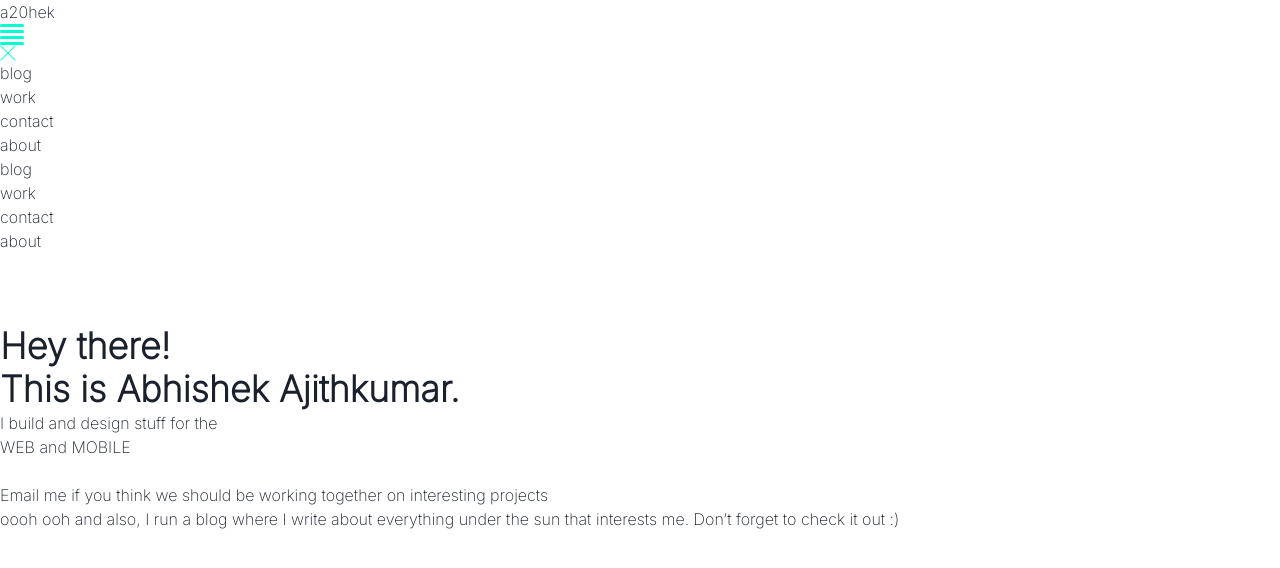
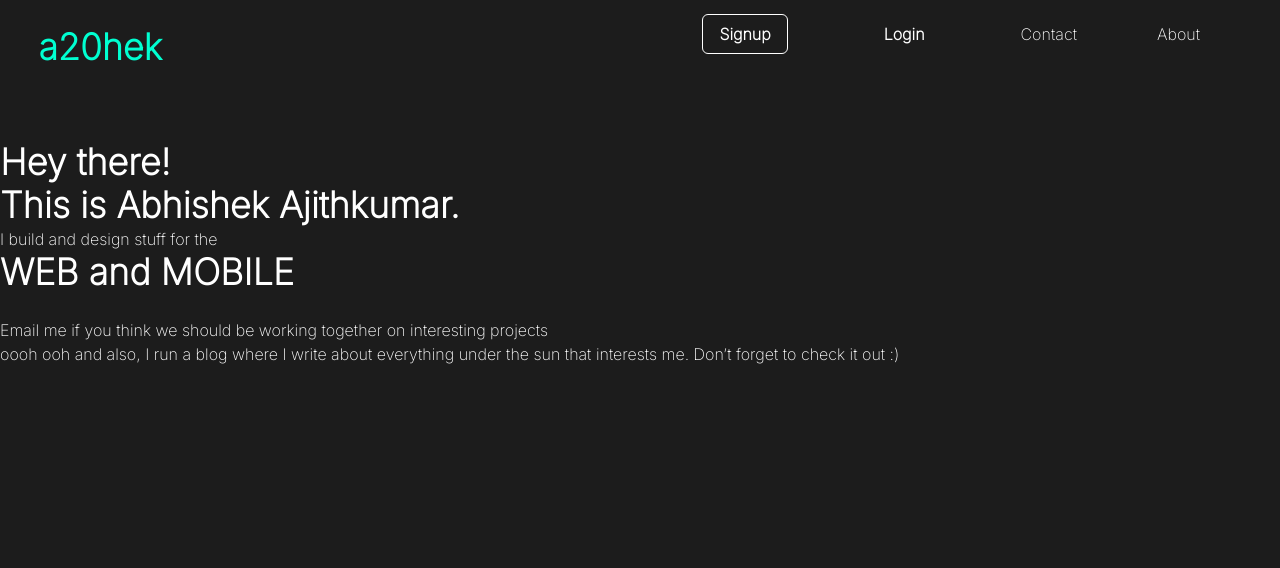
Before and after one commit to a20hek/a20hek_2.0, a Next.js app: page / in a window 1280 px wide. Shown: the top 568 px of the page. Built offline with nearby package versions, Linux system fonts and the light colour scheme.

Commit message:
16/8 changes

```diff
--- a/pages/components/Navbar.js
+++ b/pages/components/Navbar.js
@@ -1,69 +1,154 @@
 import React, { useState } from 'react';
+import {
+	Box,
+	Flex,
+	Heading,
+	Text,
+	Input,
+	Center,
+	Image,
+	SimpleGrid,
+	Link,
+	Button,
+	Modal,
+	ModalOverlay,
+	ModalContent,
+	ModalHeader,
+	ModalCloseButton,
+	ModalBody,
+	ModalFooter,
+	InputGroup,
+	InputLeftAddon,
+	CloseButton,
+} from '@chakra-ui/react';
+import { HamburgerIcon } from '@chakra-ui/icons';
+import NextLink from 'next/link';
+
 export default function Navbar() {
-	const [modal, setModal] = useState(false);
+	const [display, setDisplay] = useState('none');
 	return (
-		<div className='header'>
-			<p className='a20hek'>
-				<a className='logo' href='/#'>
-					a20hek
-				</a>
-			</p>
-			<svg
-				onClick={() => setModal(!modal)}
-				className='toggle-icon'
-				width='24'
-				height='21'
-				viewBox='0 0 24 21'
-				fill='none'
-				xmlns='http://www.w3.org/2000/svg'>
-				<rect width='24' height='3' rx='1.5' fill='#00FFD1' />
-				<rect y='6' width='24' height='3' rx='1.5' fill='#00FFD1' />
-				<rect y='12' width='24' height='3' rx='1.5' fill='#00FFD1' />
-				<rect y='18' width='24' height='3' rx='1.5' fill='#00FFD1' />
-			</svg>
-			<div className='overlay' id={modal ? 'hidden' : ''}>
-				<img src='/close-teal.svg' className='close-btn' onClick={() => setModal(!modal)} />
-				<ul className='overlay-links'>
-					<li>
-						<a className='ola' href='/blog'>
-							blog
-						</a>
-					</li>
-					<li>
-						<a className='ola' href='/work'>
-							work
-						</a>
-					</li>
-					<li>
-						<a className='ola' href='mailto:abhishek@a20hek.com'>
-							contact
-						</a>
-					</li>
-					<li>
-						<a className='ola' href='/about'>
-							about
-						</a>
-					</li>
-				</ul>
-			</div>
-			<div>
-				<ul className='nav'>
-					<li>
-						<a id='bloglink' href='/blog'>
-							blog
-						</a>
-					</li>
-					<li>
-						<a href='/work'>work</a>
-					</li>
-					<li>
-						<a href='mailto:abhishek@a20hek.com'>contact</a>
-					</li>
-					<li>
-						<a href='/about'>about</a>
-					</li>
-				</ul>
-			</div>
-		</div>
+		<Box>
+			<Flex justifyContent='space-between'>
+				<Flex justifyContent='center' mt='2%' mr='3%' ml='3%'>
+					<NextLink href='/#'>
+						<Heading textColor='#00ffd1'>a20hek</Heading>
+					</NextLink>
+				</Flex>
+				<Flex w='100%' justifyContent='flex-end' display={['none', 'none', 'flex']}>
+					<Flex align='center'>
+						<NextLink href='/signup' passHref>
+							<Button
+								mr={20}
+								variant='outline'
+								color='white'
+								_hover={{ bg: '#222222' }}
+								colorScheme='blackAlpha'
+								onClick={() => router.push('/signup')}>
+								Signup
+							</Button>
+						</NextLink>
+					</Flex>
+					<Flex align='center'>
+						<Button
+							mr={20}
+							color='white'
+							variant='ghost'
+							_hover={{ bg: '#222222' }}
+							colorScheme='blackAlpha'>
+							Login
+						</Button>
+					</Flex>
+					<Flex align='center'>
+						<NextLink href='/contact' passHref>
+							<Link mr={20} color='white'>
+								Contact
+							</Link>
+						</NextLink>
+						<NextLink href='/about' passHref>
+							<Link mr={20} color='white'>
+								About
+							</Link>
+						</NextLink>
+					</Flex>
+				</Flex>
+				<HamburgerIcon
+					mt='2%'
+					mr='3%'
+					ml='3%'
+					h={10}
+					w={10}
+					color='#ffffff'
+					size='4xl'
+					cursor='pointer'
+					display={['flex', 'flex', 'none']}
+					onClick={() => setDisplay('flex')}
+				/>
+			</Flex>
+			<Flex
+				w='100vw'
+				bgColor='#000000'
+				h='100vh'
+				pos='fixed'
+				top='0'
+				left='0'
+				overflow='auto'
+				zIndex={20}
+				direction='column'
+				display={display}>
+				<Flex justifyContent='flex-end' w='100vw'>
+					<CloseButton
+						color='#ffffff'
+						h={10}
+						w={10}
+						onClick={() => setDisplay('none')}
+						mt='2%'
+						mr='3%'
+						ml='3%'
+						size='lg'
+					/>
+				</Flex>
+				<Flex direction='column' align='center'>
+					<Flex align='center'>
+						<NextLink href='/signup' passHref>
+							<Button
+								m={5}
+								variant='outline'
+								color='white'
+								_hover={{ bg: '#222222' }}
+								colorScheme='blackAlpha'
+								onClick={() => router.push('/signup')}
+								fontSize='2xl'>
+								Signup
+							</Button>
+						</NextLink>
+					</Flex>
+					<Flex align='center'>
+						<Button
+							m={5}
+							color='white'
+							variant='ghost'
+							_hover={{ bg: '#222222' }}
+							colorScheme='blackAlpha'
+							fontSize='2xl'>
+							Login
+						</Button>
+					</Flex>
+					<Flex>
+						<NextLink href='/contact' passHref>
+							<Link m={5} color='white' fontSize='2xl'>
+								Contact
+							</Link>
+						</NextLink>
+					</Flex>
+					<Flex>
+						<NextLink href='/about' passHref>
+							<Link fontSize='2xl' m={5} color='white'>
+								About
+							</Link>
+						</NextLink>
+					</Flex>
+				</Flex>
+			</Flex>
+		</Box>
 	);
 }
--- a/pages/index.js
+++ b/pages/index.js
@@ -1,7 +1,7 @@
 import Head from 'next/head';
 import Navbar from './components/Navbar';
 import { motion } from 'framer-motion';
-import { Heading } from '@chakra-ui/react';
+import { Box, Heading, Text } from '@chakra-ui/react';
 
 export default function Home() {
 	return (
@@ -26,34 +26,31 @@ export default function Home() {
 
 				<title>Abhishek Ajithkumar | Web Developer | UI/UX Designer | a20hek.com</title>
 			</Head>
-			<Navbar />
-			<br />
-			<br />
-			<br />
-			<div className='hero'>
-				<Heading className='intro'>
+			<Box height='100vh' bg='#1c1c1c'>
+				<Navbar />
+				<br />
+				<br />
+				<br />
+				<Heading textColor='#ffffff'>
 					Hey there!
 					<br /> This is Abhishek Ajithkumar.
 				</Heading>
-				<p className='intro2'>
-					I <span className='intro-span'>build</span> and{' '}
-					<span className='intro-span'>design</span> stuff for the
-				</p>
-				<h1 className='intro3'>
-					WEB <span className='web-and'>and</span> MOBILE <br />
-				</h1>
+				<Text textColor='#ffffff'>
+					I <span>build</span> and <span>design</span> stuff for the
+				</Text>
+				<Heading textColor='#ffffff'>
+					WEB <span>and</span> MOBILE <br />
+				</Heading>
 				<br />
-				<p className='contact'>
-					<a href='mailto:abhishek@a20hek.com' className='email'>
-						Email me
-					</a>
+				<Text textColor='#ffffff'>
+					<a href='mailto:abhishek@a20hek.com'>Email me</a>
 					&nbsp;if you think we should be working together on interesting projects
-				</p>
-				<h1 className='blog'>
+				</Text>
+				<Text textColor='#ffffff'>
 					oooh ooh and also, I run a <a href='/blog'>blog</a> where I write about
 					everything under the sun that interests me. Don’t forget to check it out {':)'}
-				</h1>
-			</div>
+				</Text>
+			</Box>
 		</motion.div>
 	);
 }
```
Also changed, not shown: 1 other file (tests, documents, lock files or other folders).
